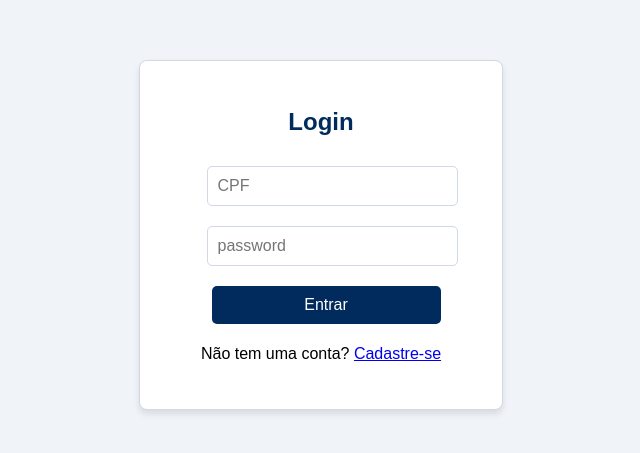
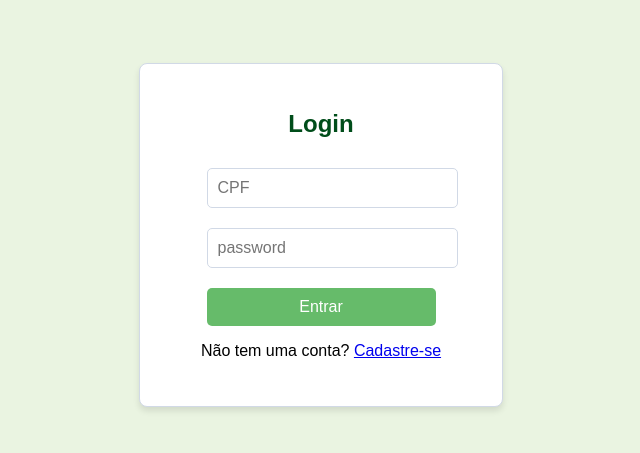
Before and after one commit to BrenoHB/trabalhos-faculdade, a React (Create React App) app in the folder frontend/: page / in a window 1280 px wide. Shown: the part 165-618 px from the top of the page, without its empty margins (350-990 px from the left). Built offline with nearby package versions, Linux system fonts and the light colour scheme.

Commit message:
Atualização DB

```diff
--- a/frontend/src/components/Sidebar.js
+++ b/frontend/src/components/Sidebar.js
@@ -8,13 +8,17 @@ const Sidebar = () => {
 
   return (
     <div className="sidebar">
+      {/* Espaço para a logo */}
+      <div className="logo-container">
+        <img src="/path-to-your-logo.png" alt="Logo" className="logo" />
+      </div>
       <ul>
         <li><Link to="/home" className="sidebar-link">Home</Link></li>
         <li><Link to="/imc" className="sidebar-link">IMC</Link></li>
         <li><Link to="/atfisica" className="sidebar-link">Atividade Física</Link></li>
         <li><Link to="/alimentacao" className="sidebar-link">Alimentação</Link></li>
         <li>
-           {/*<button onClick={logout} className="logout-btn">Logout</button>*/}
+          {/*<button onClick={logout} className="logout-btn">Logout</button>*/}
         </li>
       </ul>
     </div>
--- a/frontend/src/pages/IMC.js
+++ b/frontend/src/pages/IMC.js
@@ -43,9 +43,15 @@ const IMC = () => {
   const handleHistorico = async () => {
     try {
       const response = await api.post('/getimc', {
-        params: { usuario },
+        "usuario": "string",
+      },
+      {
+        headers: {
+          Authorization: `Bearer ${localStorage.getItem("token")}`, // Adiciona o token Bearer aqui
+        }
       });
-      setHistorico(response.data);  // Atualiza o estado com o histórico de IMC
+      setHistorico(response.data);
+      console.log(response.data)  // Atualiza o estado com o histórico de IMC
     } catch (error) {
       alert('Erro ao carregar o histórico de IMC. Tente novamente.');
     }
--- a/frontend/src/styles/Alimentacao.css
+++ b/frontend/src/styles/Alimentacao.css
@@ -9,7 +9,7 @@
 
 .alimentacao-title {
   font-size: 24px;
-    color: #002b5c;
+  color: #004d1a; /* Verde escuro */
 }
 
 textarea {
--- a/frontend/src/styles/AtFisica.css
+++ b/frontend/src/styles/AtFisica.css
@@ -9,7 +9,7 @@
 
 .atfisica-title {
   font-size: 24px;
-  color: #002b5c;
+  color: #004d1a; /* Verde escuro */
   margin-bottom: 20px;
 }
 
@@ -25,7 +25,7 @@
   margin-top: 20px;
   padding: 10px;
   width: 300px;
-  background-color: #002b5c;
+  background-color: #66bb6a; /* Verde médio */
   color: white;
   border: none;
   border-radius: 5px;
@@ -35,12 +35,12 @@
 }
 
 .atfisica-button:hover {
-  background-color: #004080;
+  background-color: #388e3c; /* Verde mais escuro */
 }
 
 .atfisica-result {
   margin-top: 20px;
   font-size: 18px;
   font-weight: bold;
-  color: #002b5c;
+  color: #004d1a; /* Verde escuro */
 }
--- a/frontend/src/styles/Cadastro.css
+++ b/frontend/src/styles/Cadastro.css
@@ -1,12 +1,11 @@
-/* Cadastro.css */
 body {
   margin: 0;
   font-family: 'Poppins', sans-serif;
-  background-color: #f0f4f8; /* Cor de fundo azul claro */
-  height: 100vh; /* Garante que o body ocupe toda a altura da janela */
-  display: flex; /* Centraliza o container */
-  justify-content: center; /* Alinha horizontalmente ao centro */
-  align-items: center; /* Alinha verticalmente ao centro */
+  background-color: #eaf4e1; /* Fundo verde claro */
+  height: 100vh;
+  display: flex;
+  justify-content: center;
+  align-items: center;
 }
 
 .cadastro-container {
@@ -24,7 +23,7 @@ body {
 }
 
 .cadastro-container h1 {
-  color: #002b5c;
+  color: #004d1a; /* Verde escuro */
   margin-bottom: 20px;
   font-size: 24px;
   font-weight: 600;
@@ -40,7 +39,7 @@ body {
 }
 
 .cadastro-container input:focus {
-  border-color: #002b5c;
+  border-color: #66bb6a; /* Verde médio */
   outline: none;
 }
 
@@ -48,7 +47,7 @@ body {
   width: 100%;
   padding: 10px;
   margin-top: 10px;
-  background-color: #002b5c;
+  background-color: #66bb6a; /* Verde médio */
   color: white;
   font-size: 16px;
   border: none;
@@ -57,59 +56,10 @@ body {
 }
 
 .cadastro-container button:hover {
-  background-color: #004080;
+  background-color: #388e3c; /* Verde mais escuro */
 }
 
 .cadastro-container button:disabled {
   background-color: #cccccc;
   cursor: not-allowed;
 }
-
-/* Estilos para os campos de entrada */
-.input {
-  padding: 10px;
-  margin: 10px 0;
-  width: 250px;
-  border: 1px solid #ccc;
-  border-radius: 5px;
-  font-size: 16px;
-}
-
-.input-error {
-  border-color: red; /* Cor de erro */
-}
-
-/* Estilo para os textos de erro */
-.error-text {
-  color: red;
-  font-size: 12px;
-  margin: 5px 0;
-}
-
-/* Estilos do botão (botão de cadastrar) */
-button {
-  padding: 10px 20px;
-  font-size: 16px;
-  cursor: pointer;
-  border: none;
-  border-radius: 5px;
-  margin: 5px;
-}
-
-button[type='submit'] {
-  background-color: #002b5c; /* Cor do botão Cadastrar */
-  color: white;
-}
-
-button[type='button'] {
-  background-color: red; /* Cor do botão Cancelar */
-  color: white;
-}
-
-/* Container que agrupa os botões */
-.button-container {
-  display: flex;
-  justify-content: center;
-  gap: 20px; /* Espaçamento entre os botões */
-  margin-top: 20px;
-}
--- a/frontend/src/styles/IMC.css
+++ b/frontend/src/styles/IMC.css
@@ -9,7 +9,7 @@
 
 .imc-title {
   font-size: 24px;
-  color: #002b5c;
+  color: #004d1a; /* Verde escuro */
   margin-bottom: 20px;
 }
 
@@ -25,7 +25,7 @@
   margin-top: 20px;
   padding: 10px;
   width: 300px;
-  background-color: #002b5c;
+  background-color: #66bb6a; /* Verde médio */
   color: white;
   border: none;
   border-radius: 5px;
@@ -35,12 +35,12 @@
 }
 
 .imc-button:hover {
-  background-color: #004080;
+  background-color: #388e3c; /* Verde mais escuro */
 }
 
 .imc-result {
   margin-top: 20px;
   font-size: 18px;
   font-weight: bold;
-  color: #002b5c;
+  color: #004d1a; /* Verde escuro */
 }
--- a/frontend/src/styles/Login.css
+++ b/frontend/src/styles/Login.css
@@ -1,12 +1,11 @@
-/* Login.css */
 body {
   margin: 0;
   font-family: 'Poppins', sans-serif;
-  background-color: #f0f4f8; /* Cor de fundo azul claro */
-  height: 100vh; /* Garante que o body ocupe toda a altura da janela */
-  display: flex; /* Centraliza o container */
-  justify-content: center; /* Alinha horizontalmente ao centro */
-  align-items: center; /* Alinha verticalmente ao centro */
+  background-color: #eaf4e1; /* Fundo verde claro */
+  height: 100vh;
+  display: flex;
+  justify-content: center;
+  align-items: center;
 }
 
 .login-container {
@@ -19,12 +18,12 @@ body {
   border-radius: 8px;
   box-shadow: 0 4px 6px rgba(0, 0, 0, 0.1);
   padding: 30px;
-  width: 100%; /* Permite que o container seja responsivo */
-  max-width: 400px; /* Define um limite de largura */
+  width: 100%;
+  max-width: 400px;
 }
 
 .login-container h1 {
-  color: #002b5c;
+  color: #004d1a; /* Verde escuro */
   margin-bottom: 20px;
   font-size: 24px;
   font-weight: 600;
@@ -40,7 +39,7 @@ body {
 }
 
 .login-container input:focus {
-  border-color: #002b5c;
+  border-color: #66bb6a; /* Verde médio */
   outline: none;
 }
 
@@ -48,7 +47,7 @@ body {
   width: 100%;
   padding: 10px;
   margin-top: 10px;
-  background-color: #002b5c;
+  background-color: #66bb6a; /* Verde médio */
   color: white;
   font-size: 16px;
   border: none;
@@ -57,7 +56,7 @@ body {
 }
 
 .login-container button:hover {
-  background-color: #004080;
+  background-color: #388e3c; /* Verde mais escuro */
 }
 
 .login-container button:disabled {
@@ -68,11 +67,11 @@ body {
 .signup-link {
   margin-top: 20px;
   font-size: 14px;
-  color: #002b5c;
+  color: #004d1a; /* Verde escuro */
 }
 
 .signup-link a {
-  color: #004080;
+  color: #388e3c; /* Verde mais escuro */
   text-decoration: none;
   font-weight: bold;
 }
--- a/frontend/src/styles/Sidebar.css
+++ b/frontend/src/styles/Sidebar.css
@@ -1,27 +1,42 @@
 /* Estilos gerais da Sidebar */
 .sidebar {
-  background-color: #a3c9f1; /* Azul claro */
+  background-color: #b5e7a0; /* Verde claro */
   height: 100vh;
-  width: 250px; /* Largura fixa */
+  width: 250px;
   display: flex;
   flex-direction: column;
   padding: 20px 0;
-  font-family: 'Poppins', sans-serif; /* Fonte usada em todo o sistema */
-  box-shadow: 2px 0 5px rgba(0, 0, 0, 0.1); /* Sombra suave */
+  font-family: 'Poppins', sans-serif;
+  box-shadow: 2px 0 5px rgba(0, 0, 0, 0.1);
+}
+
+/* Espaço para a logo */
+.logo-container {
+  display: flex;
+  justify-content: center;
+  align-items: center;
+  height: 150px; /* Altura do espaço da logo */
+  margin-bottom: 20px; /* Espaço entre a logo e os links */
+}
+
+.logo {
+  max-height: 100%;
+  max-width: 80%;
+  object-fit: contain; /* Ajusta a logo ao espaço */
 }
 
 /* Remove os pontos de lista */
 .sidebar ul {
-  list-style-type: none; /* Remove os marcadores padrão */
-  padding: 0; /* Remove o padding da lista */
-  margin: 0; /* Remove a margem da lista */
+  list-style-type: none;
+  padding: 0;
+  margin: 0;
 }
 
 /* Links dentro da Sidebar */
 .sidebar-link {
   display: block;
   padding: 15px 25px;
-  color: #002b5c; /* Cor do texto */
+  color: #004d1a; /* Cor do texto */
   text-decoration: none;
   font-size: 18px;
   margin-bottom: 10px;
@@ -31,13 +46,13 @@
 
 /* Efeito hover nos links */
 .sidebar-link:hover {
-  background-color: #5b8fd0;
+  background-color: #66bb6a;
   color: white;
 }
 
 /* Estilo do botão Logout */
 .logout-btn {
-  background-color: #d32f2f; /* Cor de fundo vermelha */
+  background-color: #d32f2f;
   color: white;
   padding: 12px 20px;
   border: none;
--- a/frontend/src/styles/global.css
+++ b/frontend/src/styles/global.css
@@ -3,7 +3,7 @@
 body {
   margin: 0;
   font-family: 'Poppins', sans-serif;
-  background-color: #f4f6f8;
+  background-color: #eaf4e1; /* Fundo verde claro */
   color: #333;
 }
 
@@ -19,7 +19,7 @@ button {
   margin-top: 20px;
   padding: 10px;
   width: 300px;
-  background-color: #002b5c;
+  background-color: #66bb6a; /* Verde médio */
   color: white;
   border: none;
   border-radius: 5px;
@@ -27,5 +27,5 @@ button {
 }
 
 button:hover {
-  background-color: #004080;
+  background-color: #388e3c; /* Verde mais escuro */
 }
```
Also changed, not shown: 17 other files (tests, documents, lock files or other folders). Lines whose indentation alone changed are shown as unchanged.
